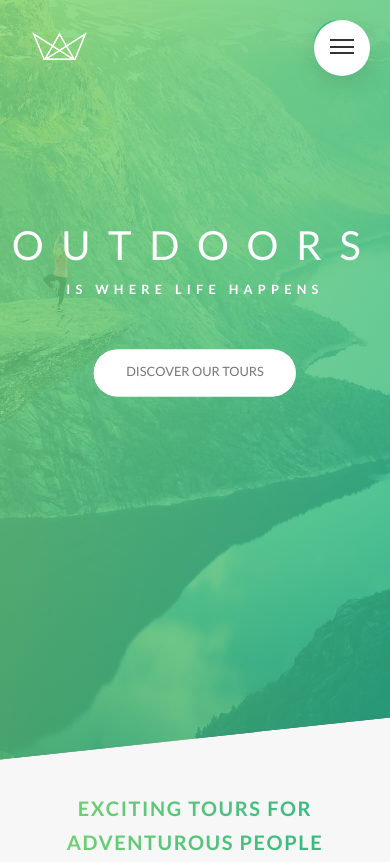
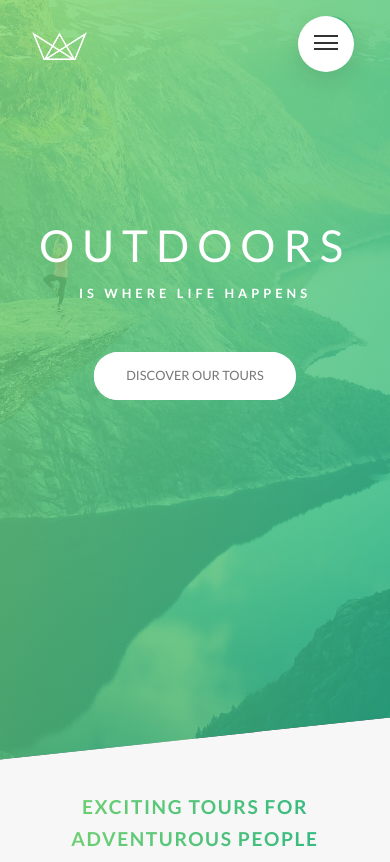
Before and after one commit to kiethohoai/1-natours, a website: page index.html in a window 390 px wide. Shown: the top 862 px of the page. Drawn offline with Linux system fonts and the light colour scheme.

Commit message:
004 Base, Typography and Layout Responsive Design

```diff
--- a/sass/abstracts/_mixins.scss
+++ b/sass/abstracts/_mixins.scss
@@ -13,48 +13,39 @@
   transform: translate(-50%, -50%);
 }
 
-// todo MEDIA QUERY MANAGER
-// 0 - 600px:      Phone
-// 600 - 900px:    Tablet portrait
-// 900 - 1200px:   Tablet landscape
-// [1200 - 1800] is where our normal styles apply
-// 1800px + :      Big desktop
-// 1em = 16px
-
-/* //todo $breakpoint argument choices:
-- phone
-- tab-port
-- tab-land
-- big-desktop
+/* MEDIA QUERY MANAGER
+0 - 600px: Phone
+600 - 900px: Tablet portrait
+900 - 1200px: Tablet landscape
+[1200 - 1800] is where our normal styles apply
+1800px + : Big desktop
 */
 
-/* order: base + typography > general layout + grid > page layout > components */
-
 @mixin respond($breakpoint) {
-  // 600px
-  @if $breakpoint ==phone {
-    @media (max-width: 37.5em) {
+  // >1800px
+  @if $breakpoint == big-desktop {
+    @media (min-width: 112.5em) {
       @content;
     }
   }
 
-  // 900px
-  @if $breakpoint ==tab-port {
+  // <1200px
+  @if $breakpoint == tab-land {
+    @media (max-width: 75em) {
+      @content;
+    }
+  }
+
+  // <900px
+  @if $breakpoint == tab-port {
     @media (max-width: 56.25em) {
       @content;
     }
   }
 
-  // 1200px
-  @if $breakpoint ==tab-land {
-    @media (max-width: 75em) {
-      @content;
-    }
-  }
-
-  // 1800px
-  @if $breakpoint ==big-desktop {
-    @media (min-width: 112.5em) {
+  // <600px
+  @if $breakpoint == phone {
+    @media (max-width: 37.5em) {
       @content;
     }
   }
--- a/sass/base/_base.scss
+++ b/sass/base/_base.scss
@@ -7,6 +7,12 @@
 }
 
 html {
+  // width >1800px
+  @include respond(big-desktop) {
+    font-size: 75%; // 1rem = 12px 12/16 = 80%
+  }
+
+  // width [1200px - 1800px]
   font-size: 62.5%; // 1rem = 10px
 
   // width <1200px
@@ -18,11 +24,6 @@ html {
   @include respond(tab-port) {
     font-size: 50%; // 1rem = 8px 8/16 = 50%
   }
-
-  // width >1800px
-  @include respond(big-desktop) {
-    font-size: 75%; // 1rem = 12px 12/16 = 80%
-  }
 }
 
 body {
--- a/sass/base/_typography.scss
+++ b/sass/base/_typography.scss
@@ -12,8 +12,6 @@ body {
   backface-visibility: hidden;
   margin-bottom: 6rem;
 
-
-
   &--main {
     display: block;
     font-size: 6rem;
@@ -24,8 +22,8 @@ body {
     animation-timing-function: ease-out;
 
     @include respond(phone) {
-      font-size: 5rem;
-      letter-spacing: 2.2rem;
+      font-size: 5.5rem;
+      letter-spacing: 1rem;
     }
   }
 
@@ -40,7 +38,7 @@ body {
 
     @include respond(phone) {
       font-size: 1.6rem;
-      letter-spacing: 0.65rem;
+      letter-spacing: 0.5rem;
     }
   }
 }
@@ -55,19 +53,19 @@ body {
   background-clip: text;
   color: transparent;
   letter-spacing: 0.2rem;
-  transition: all .2s;
+  transition: all 0.2s;
 
   @include respond(tab-port) {
     font-size: 3rem;
   }
 
   @include respond(phone) {
-    font-size: 2.5rem;
+    font-size: 2.4rem;
   }
 
   &:hover {
     transform: skewY(2deg) skewx(15deg) scale(1.1);
-    text-shadow: .5rem 1rem 2rem rgba($color-black, .2);
+    text-shadow: 0.5rem 1rem 2rem rgba($color-black, 0.2);
   }
 }
 
@@ -83,5 +81,4 @@ body {
   &:not(:last-child) {
     margin-bottom: 3rem;
   }
-
 }
--- a/sass/layout/_grid.scss
+++ b/sass/layout/_grid.scss
@@ -1,8 +1,11 @@
 .row {
   max-width: $grid-width;
   margin: 0 auto;
-  // background: #eee;
   margin-bottom: $gutters-vertical;
+
+  @include respond(tab-port) {
+    max-width: 57rem;
+  }
 
   &:not(:last-child) {
     margin-bottom: $gutters-vertical;
@@ -10,11 +13,6 @@
     @include respond(tab-port) {
       margin-bottom: $gutters-vertical-small;
     }
-  }
-
-  @include respond(tab-port) {
-    max-width: 50rem;
-    padding: 0 3rem;
   }
 
   @include clearfix;
--- a/sass/layout/_header.scss
+++ b/sass/layout/_header.scss
@@ -13,8 +13,14 @@
   clip-path: polygon(0 0, 100% 0, 100% 75vh, 0 100%);
 
   @include respond(phone) {
-    -webkit-clip-path: polygon(0 0, 100% 0, 100% 85vh, 0 100%);
-    clip-path: polygon(0 0, 100% 0, 100% 85vh, 0 100%);
+    -webkit-clip-path: polygon(0 0, 100% 0, 100% 85vh, 0 100%) !important;
+    clip-path: polygon(0 0, 100% 0, 100% 85vh, 0 100%) !important;
+    height: 90vh !important;
+  }
+
+  @include respond(tab-port) {
+    -webkit-clip-path: polygon(0 0, 100% 0, 100% 80vh, 0 100%);
+    clip-path: polygon(0 0, 100% 0, 100% 80vh, 0 100%);
     height: 90vh;
   }
 
--- a/sass/layout/_navigation.scss
+++ b/sass/layout/_navigation.scss
@@ -18,13 +18,13 @@
     z-index: 2000;
 
     @include respond(tab-port) {
-      top: 4.5rem;
-      right: 4.5rem;
+      top: 2rem;
+      right: 3rem;
     }
 
     @include respond(phone) {
-      top: 2.5rem;
-      right: 2.5rem;
+      top: 2rem;
+      right: 4.5rem;
     }
   }
 
@@ -45,13 +45,13 @@
     // transform: scale(80);
 
     @include respond(tab-port) {
-      top: 4.5rem;
-      right: 4.5rem;
+      top: 2rem;
+      right: 3rem;
     }
 
     @include respond(phone) {
-      top: 2.5rem;
-      right: 3.5rem;
+      top: 2rem;
+      right: 4.5rem;
     }
   }
 
```
Also changed, not shown: README.MD, css/main.css, 1 other file.
